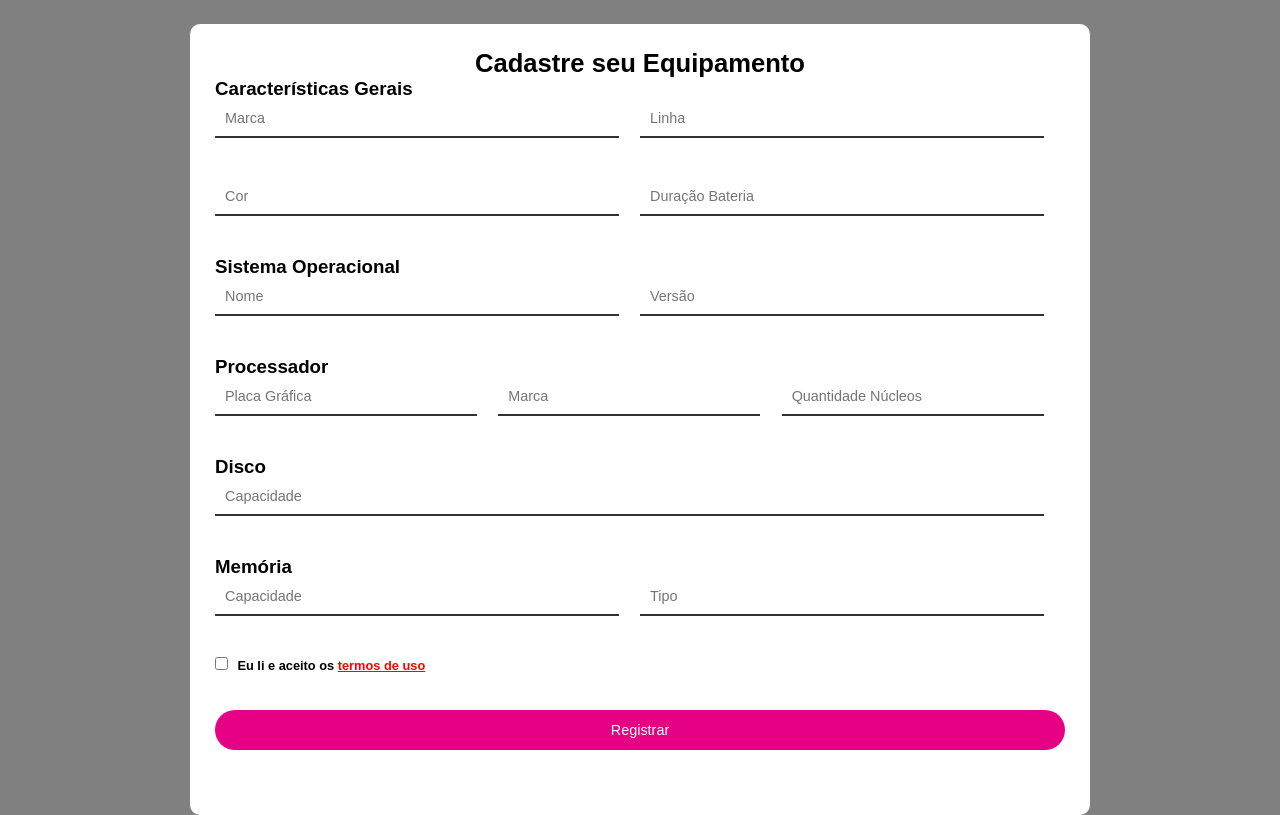
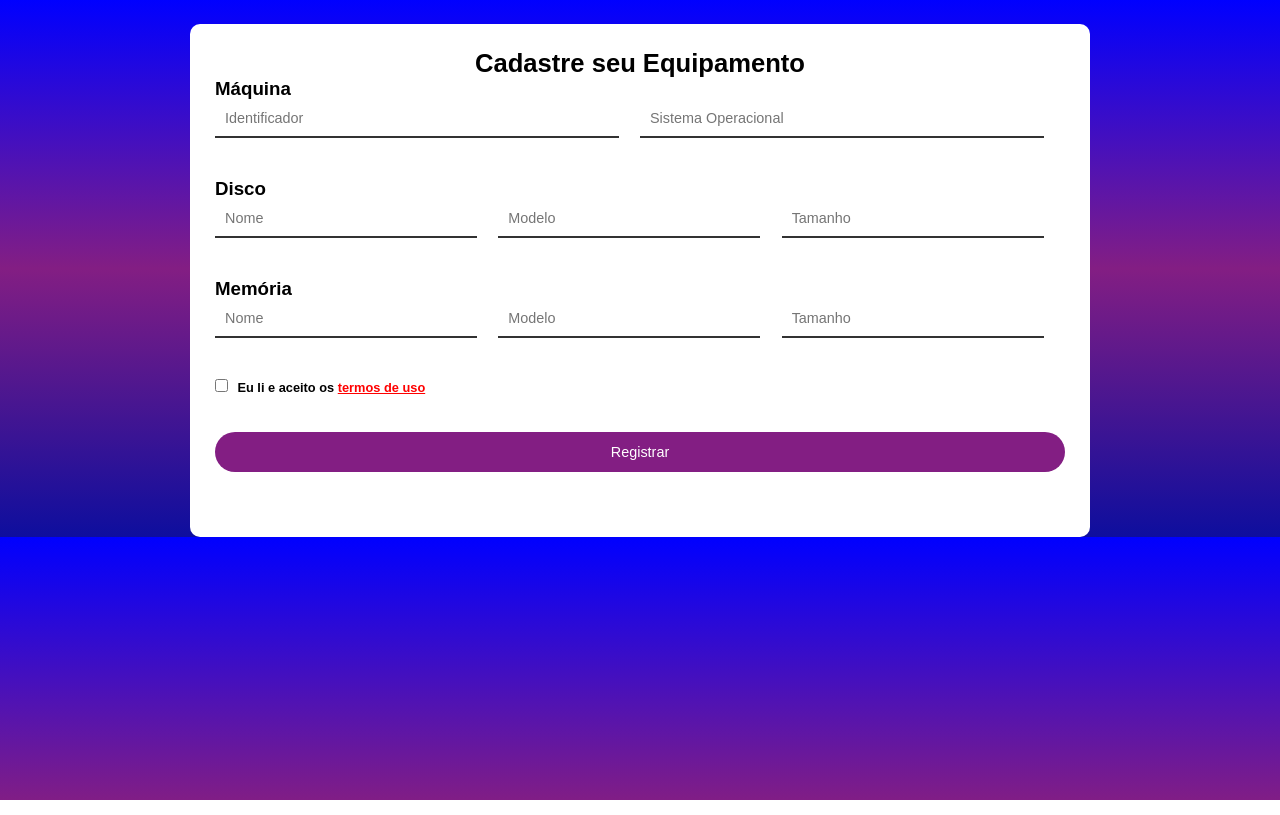
Before and after one commit to Luiz0809/ControlTec, a website: page Site/public/cadastroMaquina.html in a window 1280 px wide. Drawn offline with Linux system fonts and the light colour scheme.

Commit message:
add tela Cadastro Máquina Versão 0.0.2

```diff
--- a/Site/public/cadastroMaquina.html
+++ b/Site/public/cadastroMaquina.html
@@ -14,64 +14,43 @@
      <h1>Cadastre seu Equipamento</h1>
 
      <form>
-        <h3>Características Gerais</h3>
+        <h3>Máquina</h3>
 
-        <div class="seila">
+        <div class="div_container">
         <div class="half-box">
-            <input id="ipt_brand_marca" placeholder="Marca">
+            <input id="ipt_identify" placeholder="Identificador">
         </div>
         <div class="half-box">
-            <input id="ipt_line" placeholder="Linha">
-        </div>
-        <div class="half-box">
-            <input id="ipt_color" placeholder="Cor">
-        </div>
-        <div class="half-box">
-            <input id="ipt_batery" placeholder="Duração Bateria">
-        </div>
-        </div>
-
-       <h3>Sistema Operacional</h3>
-
-       <div class="seila">
-        <div class="half-box">
-            <input id="ipt_name" placeholder="Nome">
-        </div>
-        <div class="half-box">
-            <input id="ipt_version" placeholder="Versão">
-        </div>
-        </div>
-
-        <h3>Processador</h3>
-
-        <div class="seila">
-        <div class="half-box spacing">
-            <input id="ipt_plate" placeholder="Placa Gráfica">
-        </div>
-        <div class="half-box spacing">
-            <input id="ipt_brand_processador" placeholder="Marca">
-        </div>
-        <div class="half-box spacing">
-            <input  id="ipt_qtd_nucleos" placeholder="Quantidade Núcleos">
+            <input id="ipt_system" placeholder="Sistema Operacional">
         </div>
         </div>
 
         <h3>Disco</h3>
 
-        <div class="seila">
+        <div class="div_container">
             <div class="half-box spacing">
-                <input id="ipt_capacity_disco" placeholder="Capacidade">
+                <input id="ipt_name_disk" placeholder="Nome">
+            </div>
+            <div class="half-box spacing">
+                <input id="ipt_model_disk" placeholder="Modelo">
+            </div>
+            <div class="half-box spacing">
+                <input id="ipt_lenth_disk" placeholder="Tamanho">
             </div>
         </div>
 
         <h3>Memória</h3>
 
-        <div class="seila">
+        <div class="div_container">
             <div class="half-box spacing">
-                <input id="ipt_capacity_memory" placeholder="Capacidade">
+                <input id="ipt_name_memory" placeholder="Nome">
             </div>
             <div class="half-box spacing">
-                <input id="ipt_type" placeholder="Tipo">
+                <input id="ipt_model_memory" placeholder="Modelo">
+            </div>
+            <div class="half-box spacing">
+                <input id="ipt_lenth_memory" placeholder="Tamanho">
+            </div>
         </div>
 
             <div class="full-box">
@@ -81,7 +60,6 @@
             <div class="full-box">
              <input type="submit" id="btn-submit" value="Registrar">
             </div>
-        </div>
      </form>
  </div>
 </body>
--- a/Site/public/css/cadastroMaquina.css
+++ b/Site/public/css/cadastroMaquina.css
@@ -8,11 +8,13 @@
 
     :root {
         --color-1: #FF0000;
+        --color-2: rgb(131, 30, 131);
     }
 
     body {
         padding-top: 3vh;
-        background-color: gray;
+ /*        background-color: gray; vc esta comentado */
+        background-image: repeating-linear-gradient(blue, rgb(131, 30, 131), rgb(14, 14, 158));
     }
 
     input, label {
@@ -42,28 +44,14 @@
         font-size: 1.6rem;
     }
 
-  /*   form h3 {
-        display: block;
-        justify-content: none;
-    } */
-
-   .seila {
+   .div_container {
     display: flex;
     flex-wrap: wrap;
     justify-content: space-between;
    }
 
-
-   /*  form {
-        display: flex;
-        flex-wrap: wrap;
-        justify-content: space-between;
-        flex-direction: column;
-    } */
-
     .full-box {
         flex: 100%;
-        /* position: relative; */
     }
 
     .half-box {
@@ -92,7 +80,7 @@
     }
 
     input[type="submit"] {
-     background-color: #E60084;
+     background-color: var(--color-2);
      color: #FFF;
      border: none;
      border-radius: 20px;
```
Lines whose indentation alone changed are shown as unchanged.
